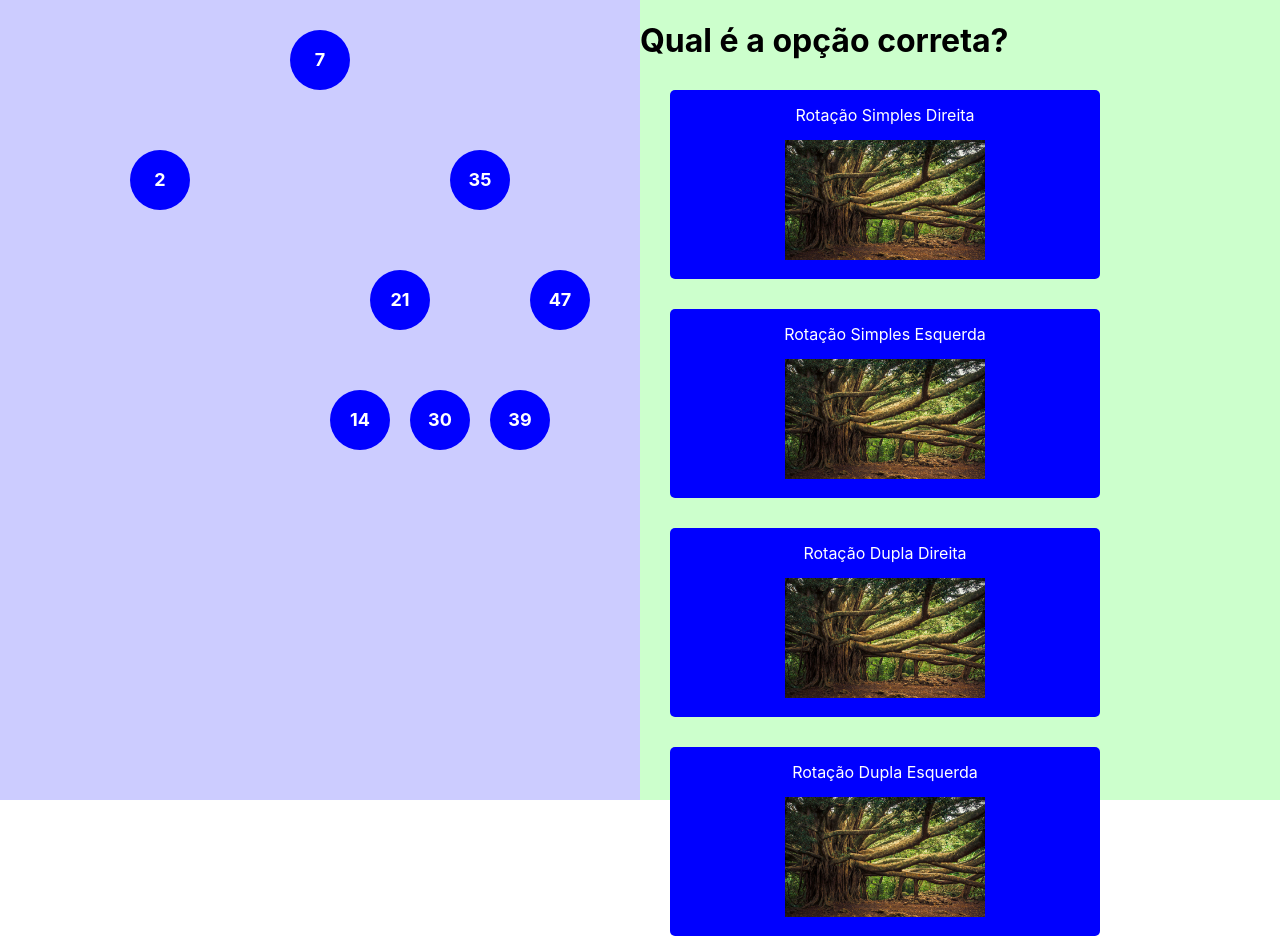
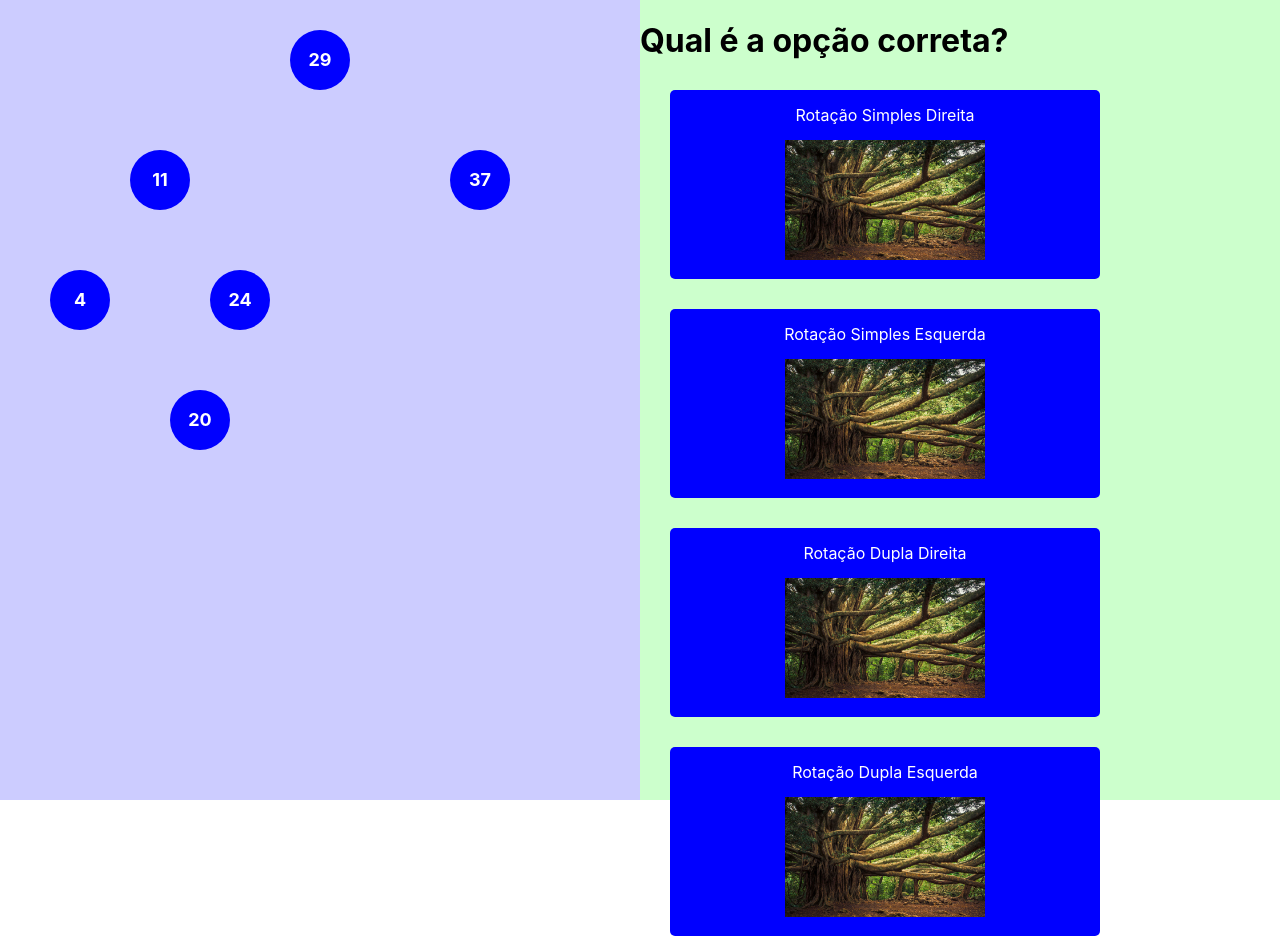
Before and after one commit to filipetoyoshima/train-avl-n-redblack-trees, a React (Create React App) app: page / in a window 1280 px wide. Built offline with nearby package versions, Linux system fonts and the light colour scheme.

Commit message:
picking a random model of tree

```diff
--- a/src/objects/tree.js
+++ b/src/objects/tree.js
@@ -63,6 +63,15 @@ export function generateTree(type) {
     return createTreeWithOrder(order);
 }
 
+export const avlTypes = [
+    'doubleRight',
+    'middleRightRight',
+    'middleRightLeft',
+    'doubleLeft',
+    'middleLeftRight',
+    'middleLeftLeft',
+]
+
 function generateArray(quantity) {
     let number = Math.floor(Math.random() * 10) + 1;
     let arr = [number];
--- a/src/screens/Game/index.js
+++ b/src/screens/Game/index.js
@@ -3,7 +3,7 @@ import React from 'react';
 import styles from './style';
 
 import avlOptions from './../../assets/options/avl'
-import { generateTree } from './../../objects/tree';
+import { generateTree, avlTypes } from './../../objects/tree';
 import TreeNode from './../../components/TreeNode';
 
 export default class Game extends React.Component {
@@ -15,15 +15,21 @@ export default class Game extends React.Component {
 
     componentDidMount() {
         let options = [];
+        let types = [];
         switch (this.props.mode) {
             case 'AVL':
                 options = avlOptions;
+                types = avlTypes;
                 break;
+            case 'RedBlack':
+                // cry
             default:
                 break;
         }
 
-        let tree = generateTree('randomTest');
+        let pickedType = types[Math.floor(Math.random() * types.length)];
+
+        let tree = generateTree(pickedType);
         this.setState({
             options : options,
             tree: tree,
```
